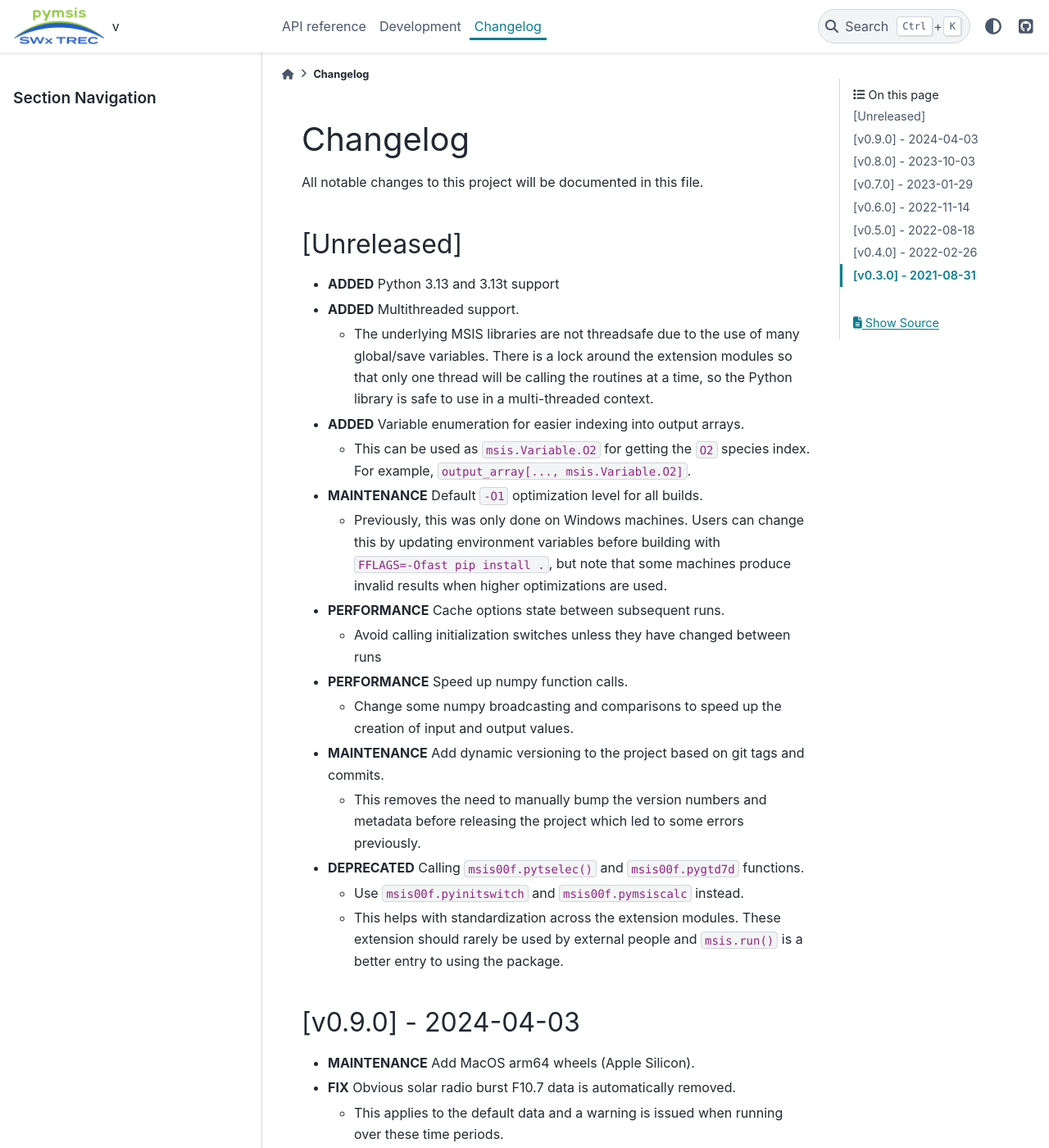
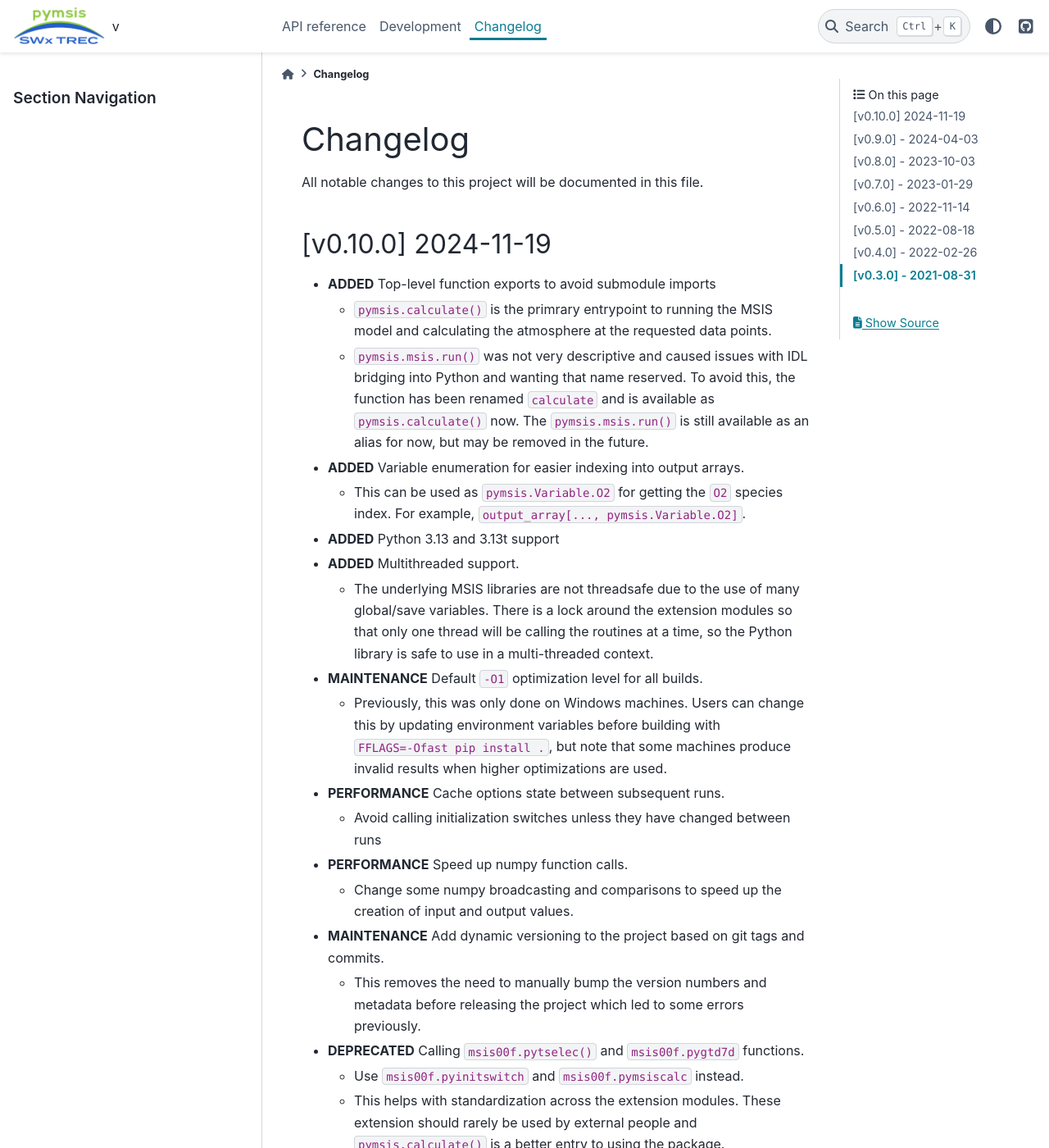
Before and after one commit to SWxTREC/pymsis, a Sphinx documentation site: the page built from docs/source/changelog/index.rst, in a window 1280 px wide and 1400 px high. Shown: the whole window at 82% size. Built offline with Sphinx 7.4.7 and the PyData theme 0.15.4, drawn with Linux system fonts in a browser that asks for light colours; pages that are not in the unit, such as notebooks, are missing from menus; some of the changed text lies outside the part shown.

Commit message:
MNT/ENH: Export commonly used functions to the main namespace
This changes the too-generic run() to calculate() instead and
exports that to the pymsis top-level project so users don't have
to do multiple submodule imports. run() is left for backwards
compatibility for now, but not exported into the top-level namespace.

```diff
--- a/CHANGELOG.md
+++ b/CHANGELOG.md
@@ -2,17 +2,25 @@
 
 All notable changes to this project will be documented in this file.
 
-## [Unreleased]
+## [v0.10.0] 2024-11-19
 
+- **ADDED** Top-level function exports to avoid submodule imports
+  - `pymsis.calculate()` is the primrary entrypoint to running the MSIS
+    model and calculating the atmosphere at the requested data points.
+  - `pymsis.msis.run()` was not very descriptive and caused issues with IDL
+    bridging into Python and wanting that name reserved. To avoid this, the
+    function has been renamed `calculate` and is available as `pymsis.calculate()`
+    now. The `pymsis.msis.run()` is still available as an alias for now, but
+    may be removed in the future.
+- **ADDED** Variable enumeration for easier indexing into output arrays.
+  - This can be used as `pymsis.Variable.O2` for getting the `O2` species index.
+    For example, `output_array[..., pymsis.Variable.O2]`.
 - **ADDED** Python 3.13 and 3.13t support
 - **ADDED** Multithreaded support.
   - The underlying MSIS libraries are not threadsafe due
     to the use of many global/save variables. There is a lock around the
     extension modules so that only one thread will be calling the routines
     at a time, so the Python library is safe to use in a multi-threaded context.
-- **ADDED** Variable enumeration for easier indexing into output arrays.
-  - This can be used as `msis.Variable.O2` for getting the `O2` species index.
-    For example, `output_array[..., msis.Variable.O2]`.
 - **MAINTENANCE** Default `-O1` optimization level for all builds.
   - Previously, this
     was only done on Windows machines. Users can change this by updating
@@ -30,7 +38,7 @@ All notable changes to this project will be documented in this file.
 - **DEPRECATED** Calling `msis00f.pytselec()` and `msis00f.pygtd7d` functions.
   - Use `msis00f.pyinitswitch` and `msis00f.pymsiscalc` instead.
   - This helps with standardization across the extension modules. These extension
-    should rarely be used by external people and `msis.run()` is a better entry
+    should rarely be used by external people and `pymsis.calculate()` is a better entry
     to using the package.
 
 ## [v0.9.0] - 2024-04-03
@@ -57,7 +65,7 @@ All notable changes to this project will be documented in this file.
 ## [v0.6.0] - 2022-11-14
 
 - **ADDED** Automatic download of F10.7 and ap data for users.
-  - This means that F10.7 and ap are optional inputs to the `msis.run()`
+  - This means that F10.7 and ap are optional inputs to the `pymsis.calculate()`
     function during historical periods and the routines will automatically
     fetch the proper input data.
 
@@ -67,7 +75,7 @@ All notable changes to this project will be documented in this file.
 
 - **ADDED** MSIS2.1, a new version of MSIS.
   - This is the first version that contains NO.
-  - This is the new default used in `msis.run()`.
+  - This is the new default used in `pymsis.calculate()`.
 - **MAINTENANCE** Added more wheels to the release and CI systems for testing.
 
 ## [v0.4.0] - 2022-02-26
--- a/pymsis/__init__.py
+++ b/pymsis/__init__.py
@@ -2,5 +2,9 @@
 
 import importlib.metadata
 
+from pymsis.msis import Variable, calculate
+
 
 __version__ = importlib.metadata.version("pymsis")
+
+__all__ = ["__version__", "Variable", "calculate"]
```
Also changed, not shown: README.md (+3 -3 lines), docs/source/reference/index.rst (+32 -15 lines), 11 other files.
